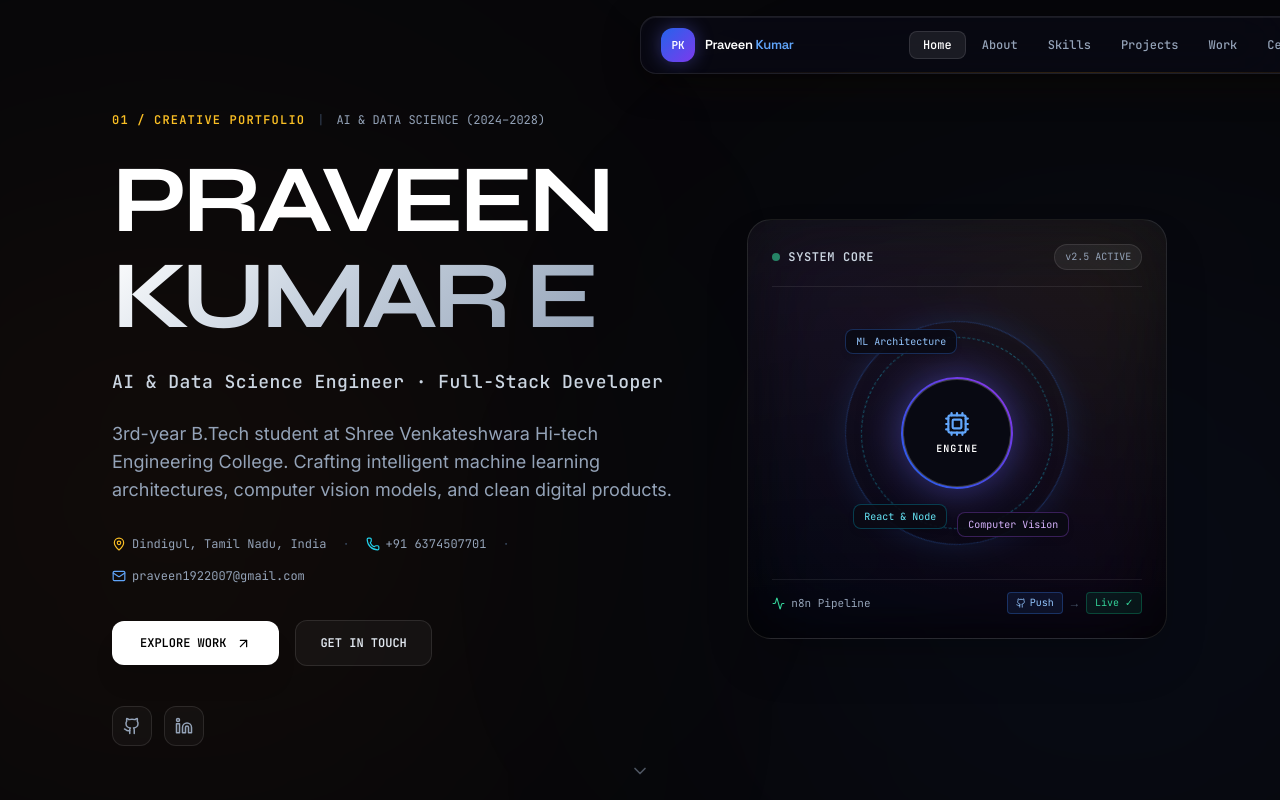
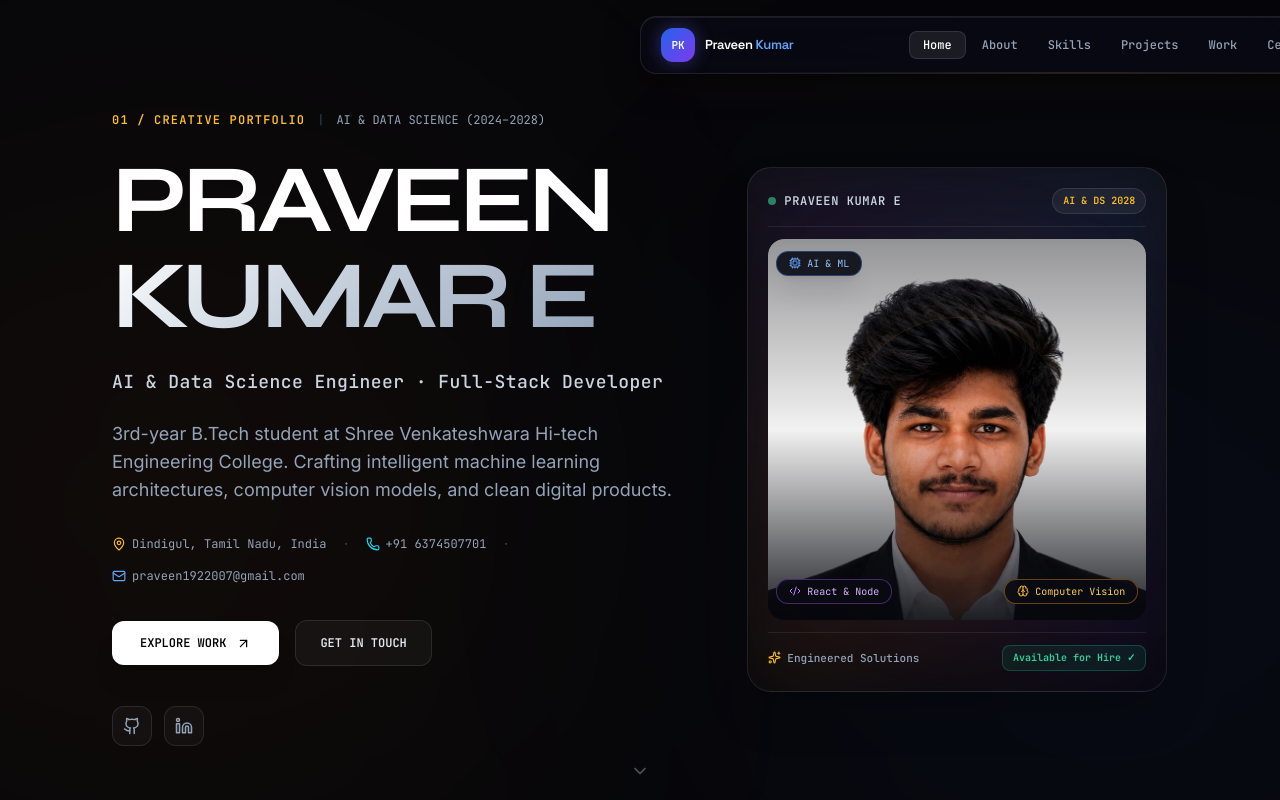
Before and after one commit to PraveenKumarE1/portfolio, a React (Vite) app: page / in a window 1280 px wide. Shown: the top 800 px of the page. Built offline with nearby package versions, Linux system fonts and the light colour scheme.

Commit message:
feat: replace Hero System Core design with Praveen's photo, merged into dark background

```diff
--- a/src/components/sections/Hero.tsx
+++ b/src/components/sections/Hero.tsx
@@ -1,5 +1,5 @@
 import { motion } from "framer-motion";
-import { ArrowUpRight, Mail, Phone, MapPin, ChevronDown, Cpu, Database, Code2, Brain, CheckCircle2, Activity } from "lucide-react";
+import { ArrowUpRight, Mail, Phone, MapPin, ChevronDown, Cpu, Database, Code2, Brain, Activity, Sparkles } from "lucide-react";
 import { personal } from "../../data/portfolio";
 
 function GithubIcon({ size = 16 }: { size?: number }) {
@@ -21,69 +21,79 @@ function LinkedinIcon({ size = 16 }: { size?: number }) {
   );
 }
 
-// Simple, Clean 3D AI Core Disc (Replacing cluttered image 2 option with high elegance)
-function SimpleMinimalCoreVisual() {
+// User Portrait Visual replacing System Core design, seamlessly merged with background colors
+function PraveenPortraitVisual() {
   return (
-    <div className="relative w-full max-w-[420px] aspect-square flex flex-col items-center justify-between p-6 rounded-3xl overflow-hidden border border-white/10 bg-gradient-to-b from-white/[0.04] to-black/80 backdrop-blur-2xl shadow-2xl group">
-      {/* Soft atmospheric background glow */}
-      <div className="absolute inset-0 bg-gradient-to-tr from-blue-600/10 via-purple-600/10 to-amber-500/10 opacity-70 blur-2xl pointer-events-none" />
+    <div className="relative w-full max-w-[380px] sm:max-w-[420px] aspect-[4/5] flex flex-col items-center justify-between p-5 rounded-3xl overflow-hidden border border-white/10 bg-gradient-to-b from-white/[0.04] to-[#07080d] backdrop-blur-2xl shadow-2xl group">
+
+      {/* Background Warm & Cool Ambient Glows */}
+      <div className="absolute inset-0 bg-gradient-to-tr from-amber-600/15 via-purple-600/10 to-blue-600/15 opacity-80 blur-2xl pointer-events-none" />
+      <div className="absolute top-1/2 left-1/2 -translate-x-1/2 -translate-y-1/2 w-72 h-72 rounded-full bg-amber-500/10 blur-3xl pointer-events-none" />
 
       {/* Top Header Row */}
-      <div className="w-full flex items-center justify-between z-10 text-xs font-mono border-b border-white/[0.08] pb-4">
+      <div className="w-full flex items-center justify-between z-20 text-xs font-mono border-b border-white/[0.08] pb-3">
         <span className="flex items-center gap-2 text-slate-300 font-semibold tracking-wider">
           <span className="w-2 h-2 rounded-full bg-emerald-400 animate-pulse" />
-          SYSTEM CORE
+          PRAVEEN KUMAR E
         </span>
-        <span className="px-2.5 py-1 rounded-full bg-white/[0.06] border border-white/10 text-slate-400 text-[10px]">
-          v2.5 ACTIVE
+        <span className="px-2.5 py-1 rounded-full bg-white/[0.06] border border-white/10 text-amber-400 font-bold text-[10px]">
+          AI &amp; DS 2028
         </span>
       </div>
 
-      {/* Center Holographic Core Visual */}
-      <div className="relative w-48 h-48 md:w-56 md:h-56 flex items-center justify-center my-4 z-10">
-        {/* Outer glowing orbital ring */}
-        <div className="absolute inset-0 rounded-full border border-blue-500/30 animate-spin shadow-[0_0_30px_rgba(59,130,246,0.15)]" style={{ animationDuration: "25s" }} />
+      {/* Center Portrait Image (Seamlessly merged with dark background) */}
+      <div className="relative w-full flex-1 flex items-center justify-center my-3 z-10 overflow-hidden rounded-2xl">
 
-        {/* Middle dashed cyan ring */}
-        <div className="absolute inset-4 rounded-full border border-dashed border-cyan-400/40 animate-spin" style={{ animationDuration: "18s", animationDirection: "reverse" }} />
+        {/* Glowing Accent Ring behind subject */}
+        <div className="absolute w-56 h-56 rounded-full border border-amber-500/25 animate-pulse shadow-[0_0_50px_rgba(245,158,11,0.15)]" />
 
-        {/* Inner pulsing core disc */}
-        <div className="w-28 h-28 rounded-full bg-gradient-to-tr from-blue-600 via-indigo-600 to-purple-600 p-0.5 shadow-[0_0_40px_rgba(99,102,241,0.5)] transition-transform duration-500 group-hover:scale-110">
-          <div className="w-full h-full rounded-full bg-[#080912] flex flex-col items-center justify-center border border-white/20">
-            <Cpu size={26} className="text-blue-400 mb-1" />
-            <span className="text-[10px] font-mono font-bold text-white tracking-widest">ENGINE</span>
-          </div>
+        {/* Photo Container with multiply blend mode & bottom gradient fade */}
+        <div className="relative w-full h-full flex items-center justify-center overflow-hidden">
+          <img
+            src="./praveen.png"
+            alt="Praveen Kumar E"
+            className="w-full h-full object-cover object-top filter brightness-[1.03] contrast-[1.05] transition-transform duration-700 group-hover:scale-105"
+            style={{
+              mixBlendMode: "lighten",
+              filter: "contrast(1.08) brightness(0.95)",
+            }}
+            onError={(e) => {
+              // Fallback to absolute path or public URL if needed
+              (e.currentTarget as HTMLImageElement).src = "/praveen.png";
+            }}
+          />
+
+          {/* Bottom & Edge Fade Overlay to merge perfectly into dark editorial background */}
+          <div className="absolute inset-0 bg-gradient-to-t from-[#07080d] via-transparent to-transparent opacity-90 pointer-events-none" />
+          <div className="absolute inset-0 bg-gradient-to-b from-[#07080d]/40 via-transparent to-transparent pointer-events-none" />
         </div>
 
-        {/* Clean floating tech pills around core */}
-        <div className="absolute top-2 left-0 px-2.5 py-1 rounded-lg bg-[#0a0b14]/90 border border-blue-500/30 text-[10px] font-mono text-blue-300 shadow-md">
-          ML Architecture
+        {/* Floating Tech Badges over portrait */}
+        <div className="absolute top-3 left-2 px-3 py-1 rounded-xl bg-[#090a12]/90 border border-blue-500/40 text-[10px] font-mono text-blue-300 shadow-xl backdrop-blur-md flex items-center gap-1.5">
+          <Cpu size={12} className="text-blue-400" /> AI &amp; ML
         </div>
-        <div className="absolute bottom-2 right-0 px-2.5 py-1 rounded-lg bg-[#0a0b14]/90 border border-purple-500/30 text-[10px] font-mono text-purple-300 shadow-md">
-          Computer Vision
+        <div className="absolute bottom-4 right-2 px-3 py-1 rounded-xl bg-[#090a12]/90 border border-amber-500/40 text-[10px] font-mono text-amber-300 shadow-xl backdrop-blur-md flex items-center gap-1.5">
+          <Brain size={12} className="text-amber-400" /> Computer Vision
         </div>
-        <div className="absolute bottom-4 left-2 px-2.5 py-1 rounded-lg bg-[#0a0b14]/90 border border-cyan-500/30 text-[10px] font-mono text-cyan-300 shadow-md">
-          React & Node
+        <div className="absolute bottom-4 left-2 px-3 py-1 rounded-xl bg-[#090a12]/90 border border-purple-500/40 text-[10px] font-mono text-purple-300 shadow-xl backdrop-blur-md flex items-center gap-1.5">
+          <Code2 size={12} className="text-purple-400" /> React &amp; Node
         </div>
       </div>
 
-      {/* Bottom Clean n8n Workflow Pill (Simple & Neat) */}
-      <div className="w-full z-10 pt-3 border-t border-white/[0.08] flex items-center justify-between text-xs font-mono">
-        <span className="text-slate-400 text-[11px] flex items-center gap-1.5">
-          <Activity size={13} className="text-emerald-400" />
-          n8n Pipeline
+      {/* Bottom Status Row */}
+      <div className="w-full z-20 pt-3 border-t border-white/[0.08] flex items-center justify-between text-xs font-mono">
+        <span className="text-slate-400 text-[11px] flex items-center gap-1.5 font-medium">
+          <Sparkles size={13} className="text-amber-400" />
+          Engineered Solutions
         </span>
 
         <div className="flex items-center gap-2">
-          <span className="flex items-center gap-1 px-2 py-0.5 rounded bg-blue-500/10 border border-blue-500/30 text-blue-300 text-[10px]">
-            <GithubIcon size={10} /> Push
-          </span>
-          <span className="text-slate-600">→</span>
-          <span className="px-2 py-0.5 rounded bg-emerald-500/10 border border-emerald-500/30 text-emerald-400 text-[10px]">
-            Live ✓
+          <span className="flex items-center gap-1 px-2.5 py-1 rounded-lg bg-emerald-500/10 border border-emerald-500/30 text-emerald-400 text-[10px] font-bold">
+            Available for Hire ✓
           </span>
         </div>
       </div>
+
     </div>
   );
 }
@@ -91,7 +101,7 @@ function SimpleMinimalCoreVisual() {
 export default function Hero() {
   return (
     <section id="home" className="relative min-h-screen flex items-center pt-28 pb-16 overflow-hidden">
-      {/* Atmospheric Editorial Ambient Warm Glows (Image 1 style) */}
+      {/* Atmospheric Editorial Ambient Warm Glows */}
       <div className="absolute top-1/4 -left-32 w-[600px] h-[600px] bg-amber-600/[0.07] blur-[180px] rounded-full pointer-events-none" />
       <div className="absolute top-1/3 -right-32 w-[600px] h-[600px] bg-blue-600/[0.07] blur-[180px] rounded-full pointer-events-none" />
 
@@ -109,7 +119,7 @@ export default function Hero() {
           >
             <span className="text-amber-400 font-bold tracking-widest uppercase">01 / CREATIVE PORTFOLIO</span>
             <span className="text-slate-700">|</span>
-            <span className="text-slate-400">AI & DATA SCIENCE (2024–2028)</span>
+            <span className="text-slate-400">AI &amp; DATA SCIENCE (2024–2028)</span>
           </motion.div>
 
           {/* Huge Editorial Heading (INSIGHT style massive typography) */}
@@ -217,14 +227,14 @@ export default function Hero() {
           </motion.div>
         </div>
 
-        {/* Right Column: Simple, Neat 3D AI Core Visual (Replacing photo 2 option) */}
+        {/* Right Column: Praveen's Portrait seamlessly merged into dark background */}
         <motion.div
           initial={{ opacity: 0, scale: 0.94 }}
           animate={{ opacity: 1, scale: 1 }}
           transition={{ delay: 0.25, duration: 0.7 }}
           className="lg:col-span-5 flex flex-col items-center justify-center"
         >
-          <SimpleMinimalCoreVisual />
+          <PraveenPortraitVisual />
         </motion.div>
 
       </div>
```
Also changed, not shown: public/praveen.png (added), src/assets/praveen.png (added).
